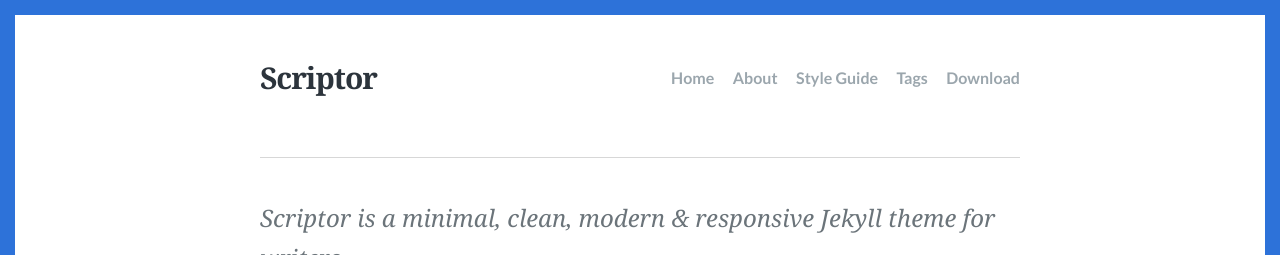
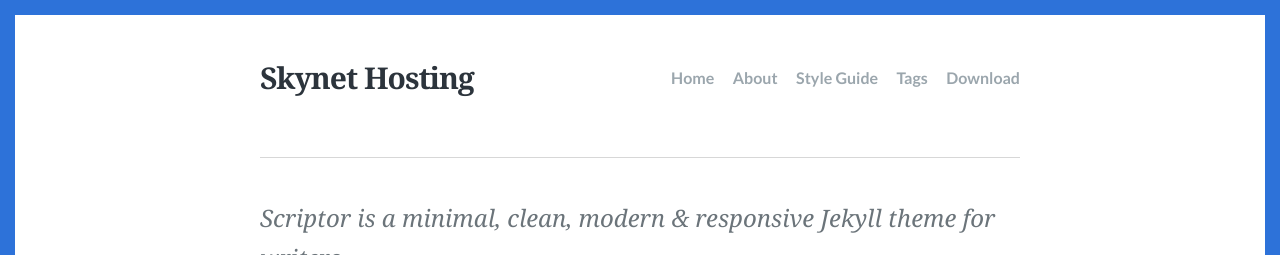
Before and after one commit to aneesh1985-rgb/blog12, a Jekyll site: the page built from index.html, in a window 1280 px wide. Shown: the top 255 px of the page. Built offline with Jekyll 4.4.1, drawn with Linux system fonts in a browser that asks for light colours; some web fonts are replaced; the list of posts is cut into pages by our own code.

Commit message:
Update _config.yml

```diff
--- a/_config.yml
+++ b/_config.yml
@@ -9,7 +9,7 @@
 lang: en-US
 
 # Site title
-title: "Scriptor"
+title: "Skynet Hosting"
 
 # A description of your site for meta tag, search engine results.
 description: "Scriptor is a minimal, clean, modern & responsive Jekyll theme for writers"
```
